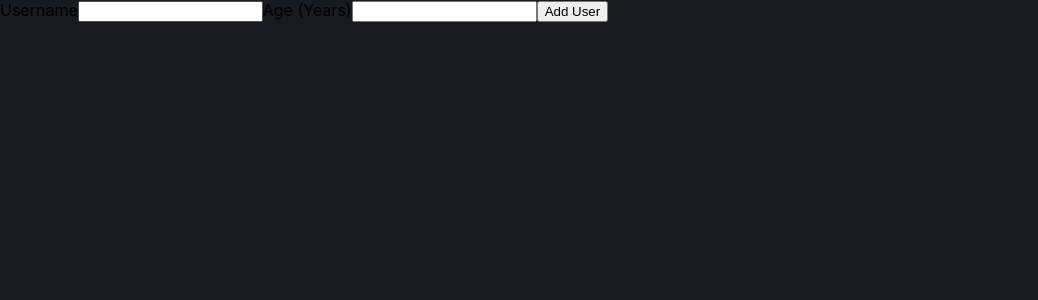
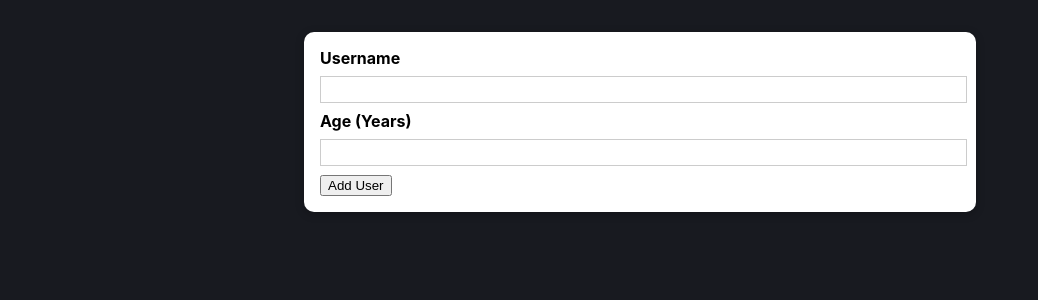
Before and after one commit to julianavalle/add-users, a React (Create React App) app in the folder react-add-users/: page / in a window 1280 px wide. Shown: the top 300 px of the page, without its empty margins (0-1038 px from the left). Built offline with nearby package versions, Linux system fonts and the light colour scheme.

Commit message:
Add card component

```diff
--- a/react-add-users/src/components/AddUser/index.js
+++ b/react-add-users/src/components/AddUser/index.js
@@ -1,4 +1,7 @@
 import React from 'react';
+import Card from '../Card';
+
+import classes from './styles.module.css';
 
 const AddUser = props => {
 
@@ -7,6 +10,7 @@
     }
 
     return (
+        <Card className={classes.input}>
             <form onSubmit={addUserHandle}>
                 <label htmlFor="username">Username</label>
                 <input id="username" type="text" />
@@ -16,6 +20,7 @@
 
                 <button type="submit">Add User</button>
             </form>
+        </Card>
     );
 };
 
--- /dev/null
+++ b/react-add-users/src/components/AddUser/styles.module.css
@@ -0,0 +1,26 @@
+.input {
+    margin: 2rem auto;
+    padding: 1rem;
+    width: 90%;
+    max-width: 40rem;
+  }
+
+  .input label {
+    display: block;
+    font-weight: bold;
+    margin-bottom: 0.5rem;
+  }
+
+  .input input {
+    font: inherit;
+    display: block;
+    width: 100%;
+    border: 1px solid #ccc;
+    padding: 0.15rem;
+    margin-bottom: 0.5rem;
+  }
+
+  .input input:focus {
+    outline: none;
+    border-color: #4f005f;
+  }
--- /dev/null
+++ b/react-add-users/src/components/Card/index.js
@@ -0,0 +1,8 @@
+import React from 'react';
+import classes from './styles.module.css';
+
+const Card = props => {
+    return <div className={`${classes.card} ${props.className}`}>{props.children}</div>
+};
+
+export default Card;
--- /dev/null
+++ b/react-add-users/src/components/Card/styles.module.css
@@ -0,0 +1,5 @@
+.card {
+    background-color: white;
+    box-shadow: 0 2px 8px rgba(0, 0, 0, 0.26);
+    border-radius: 10px;
+}
```
Also changed, not shown: react-add-users/src/components/AddUser/styles.css (deleted). Lines whose indentation alone changed are shown as unchanged.
